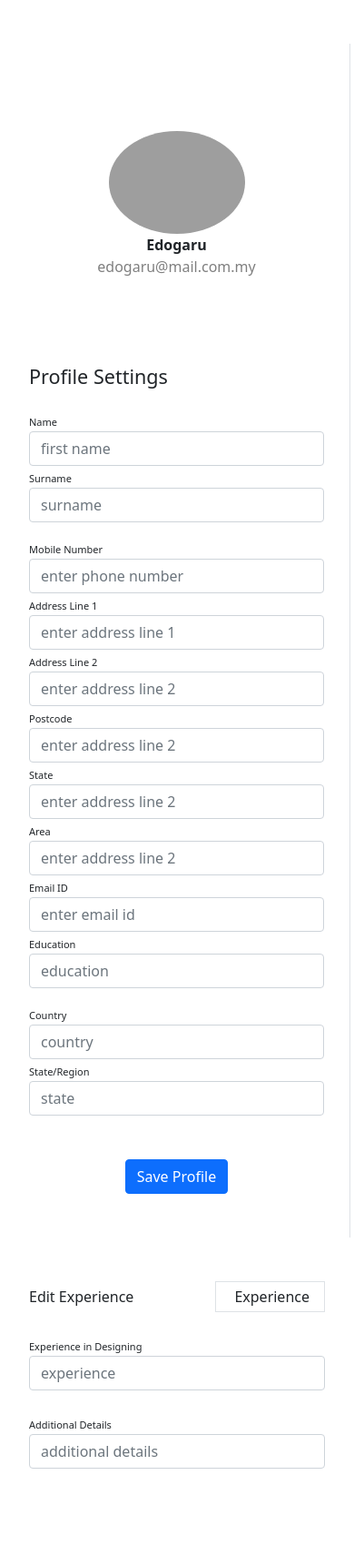
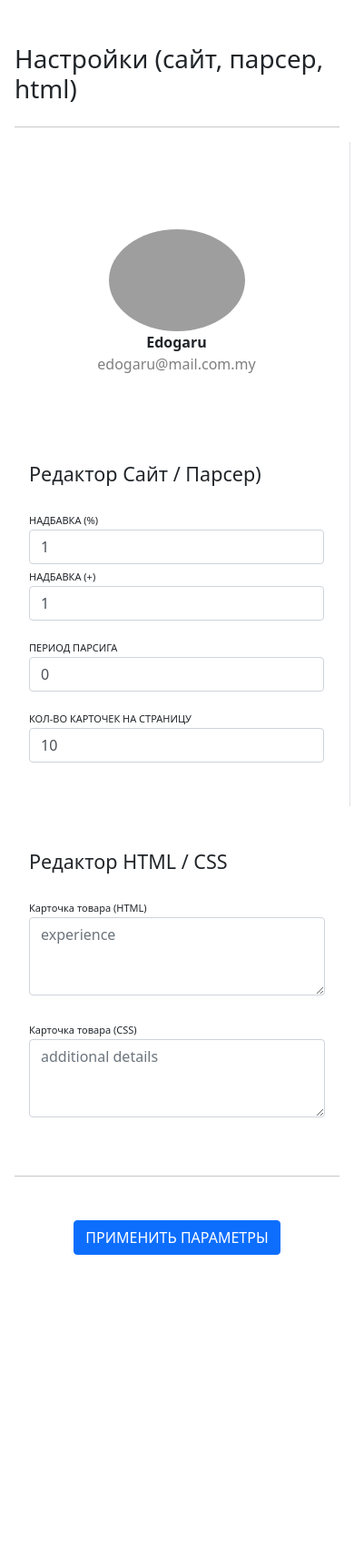
Before and after one commit to YuranIgnatenko/web-shop, a Flask app: page /settings in a window 390 px wide. Shown: the whole page at 91% size. After the commit the page ends 1379 px from the top, so only its background shows below. Run offline with Flask 3, Linux system fonts and the light colour scheme; some libraries are stand-ins or nearby versions; grey boxes are pictures that could not be loaded.

Commit message:
update html page settiings

```diff
--- a/app.py
+++ b/app.py
@@ -1,12 +1,24 @@
 from flask import Flask, request, render_template
 from services import parser, models
+from config import Config
+
+class Settings():
+	def __init__(self, conf:Config):
+		self.percent_plus_price = conf.get("percent_plus_price")
+		self.num_plus_price = conf.get("num_plus_price")
+		self.period_parsing = conf.get("period_parsing")
+		self.count_cards_in_page = conf.get("count_cards_in_page")
+
 
 class WebApp():
 	def __init__(self) -> None:
+		self.conf = Config("config.json")
 		self.app = Flask(__name__)
 		self.service_parser = parser.Parser()
 		self.collection_products = self.service_parser.get_products(parser.URL_SALES["АКЦИИ"][0])
 		self.setup_routes()
+
+		self.settings = Settings(self.conf)
 
 
 	def render_products(self, key:str, category:str) -> str:
@@ -23,11 +35,12 @@ class WebApp():
 							tab_5 = parser.URL_OTHERS,
 							tab_6 = parser.URL_SALES,
 							)
+		return self.render_products("","smartfony")
 
 
 	def setup_routes(self):
 		@self.app.route('/<category>')
-		def route_any(category):
+		def route_a(category):
 			return self.render_products("",category)
 		@self.app.route('/')
 		def route_products():
@@ -35,7 +48,7 @@ class WebApp():
 
 		@self.app.route('/settings')
 		def route_settings():
-			return render_template('settings.html')
+			return render_template('settings.html', settings=self.settings)
 
 		@self.app.route('/orders')
 		def route_orders():
--- /dev/null
+++ b/config.json
@@ -0,0 +1,8 @@
+{
+	"percent_plus_price" : 1,
+	"num_plus_price" : 1,
+	"period_parsing" : 0,
+	"count_cards_in_page" : 10,
+	"settings.temp_card_html": "test",
+	"settings.temp_card_css":"test"
+}
--- a/static/styles/settings.css
+++ b/static/styles/settings.css
@@ -42,3 +42,7 @@ body {
 	cursor: pointer;
 	border: solid 1px #BA68C8
 }
+
+.settings-head-container {
+	display: inline-block;
+}
--- a/templates/settings.html
+++ b/templates/settings.html
@@ -14,44 +14,47 @@
 <body>
 
 	<div class="container rounded bg-white mt-5 mb-5">
+
+		<div class="settings-head-container">
+			<h1>Настройки (сайт, парсер, html)</h1>
+		</div>
+		<hr>
+
 		<div class="row">
 			<div class="col-md-3 border-right">
-				<div class="d-flex flex-column align-items-center text-center p-3 py-5"><img class="rounded-circle mt-5" width="150px" src="https://st3.depositphotos.com/15648834/17930/v/600/depositphotos_179308454-stock-illustration-unknown-person-silhouette-glasses-profile.jpg"><span class="font-weight-bold">Edogaru</span><span class="text-black-50">edogaru@mail.com.my</span><span> </span></div>
+				<div class="d-flex flex-column align-items-center text-center p-3 py-5"><img class="rounded-circle mt-5" width="150px" src="https://cdn-icons-png.flaticon.com/128/4151/4151678.png"><span class="font-weight-bold">Edogaru</span><span class="text-black-50">edogaru@mail.com.my</span><span> </span></div>
 			</div>
 			<div class="col-md-5 border-right">
 				<div class="p-3 py-5">
 					<div class="d-flex justify-content-between align-items-center mb-3">
-						<h4 class="text-right">Profile Settings</h4>
+						<h4 class="text-right">Редактор Сайт / Парсер)</h4>
 					</div>
 					<div class="row mt-2">
-						<div class="col-md-6"><label class="labels">Name</label><input type="text" class="form-control" placeholder="first name" value=""></div>
-						<div class="col-md-6"><label class="labels">Surname</label><input type="text" class="form-control" value="" placeholder="surname"></div>
+						<div class="col-md-6"><label class="labels">НАДБАВКА (%)</label><input type="text" class="form-control" placeholder="first name" value="{{ settings.percent_plus_price }}"></div>
+						<div class="col-md-6"><label class="labels">НАДБАВКА (+)</label><input type="text" class="form-control" value="{{ settings.num_plus_price }}" placeholder="surname"></div>
 					</div>
 					<div class="row mt-3">
-						<div class="col-md-12"><label class="labels">Mobile Number</label><input type="text" class="form-control" placeholder="enter phone number" value=""></div>
-						<div class="col-md-12"><label class="labels">Address Line 1</label><input type="text" class="form-control" placeholder="enter address line 1" value=""></div>
-						<div class="col-md-12"><label class="labels">Address Line 2</label><input type="text" class="form-control" placeholder="enter address line 2" value=""></div>
-						<div class="col-md-12"><label class="labels">Postcode</label><input type="text" class="form-control" placeholder="enter address line 2" value=""></div>
-						<div class="col-md-12"><label class="labels">State</label><input type="text" class="form-control" placeholder="enter address line 2" value=""></div>
-						<div class="col-md-12"><label class="labels">Area</label><input type="text" class="form-control" placeholder="enter address line 2" value=""></div>
-						<div class="col-md-12"><label class="labels">Email ID</label><input type="text" class="form-control" placeholder="enter email id" value=""></div>
-						<div class="col-md-12"><label class="labels">Education</label><input type="text" class="form-control" placeholder="education" value=""></div>
+						<div class="col-md-12"><label class="labels">ПЕРИОД ПАРСИГА</label><input type="text" class="form-control" placeholder="enter email id" value="{{ settings.period_parsing }}"></div>
 					</div>
 					<div class="row mt-3">
-						<div class="col-md-6"><label class="labels">Country</label><input type="text" class="form-control" placeholder="country" value=""></div>
-						<div class="col-md-6"><label class="labels">State/Region</label><input type="text" class="form-control" value="" placeholder="state"></div>
+						<div class="col-md-6"><label class="labels">КОЛ-ВО КАРТОЧЕК НА СТРАНИЦУ</label><input type="text" class="form-control" placeholder="country" value="{{ settings.count_cards_in_page }}"></div>
+						<!-- <div class="col-md-6"><label class="labels"></label><input type="text" class="form-control" value="" placeholder="test"></div> -->
 					</div>
-					<div class="mt-5 text-center"><button class="btn btn-primary profile-button" type="button">Save Profile</button></div>
 				</div>
 			</div>
 			<div class="col-md-4">
 				<div class="p-3 py-5">
-					<div class="d-flex justify-content-between align-items-center experience"><span>Edit Experience</span><span class="border px-3 p-1 add-experience"><i class="fa fa-plus"></i>&nbsp;Experience</span></div><br>
-					<div class="col-md-12"><label class="labels">Experience in Designing</label><input type="text" class="form-control" placeholder="experience" value=""></div> <br>
-					<div class="col-md-12"><label class="labels">Additional Details</label><input type="text" class="form-control" placeholder="additional details" value=""></div>
+					<div class="d-flex justify-content-between align-items-center mb-3">
+						<h4 class="text-right">Редактор HTML / CSS</h4>
+					</div>
+					<div class="col-md-12"><label class="labels">Карточка товара (HTML)</label><textarea  cols="100" rows="3" class="form-control" placeholder="experience" value="{{ settings.temp_card_html }}"></textarea></div> <br>
+					<div class="col-md-12"><label class="labels">Карточка товара (CSS)</label><textarea  cols="100" rows="3" class="form-control" placeholder="additional details" value="{{ settings.temp_card_css }}"></textarea></div>
 				</div>
 			</div>
 		</div>
+		<hr>
+		<div class="mt-5 text-center"><button class="btn btn-primary profile-button" type="button">ПРИМЕНИТЬ ПАРАМЕТРЫ</button></div>
+
 	</div>
 	</div>
 	</div>
```
Also changed, not shown: config.py (added, +46 -0 lines). Lines whose indentation alone changed are shown as unchanged.
